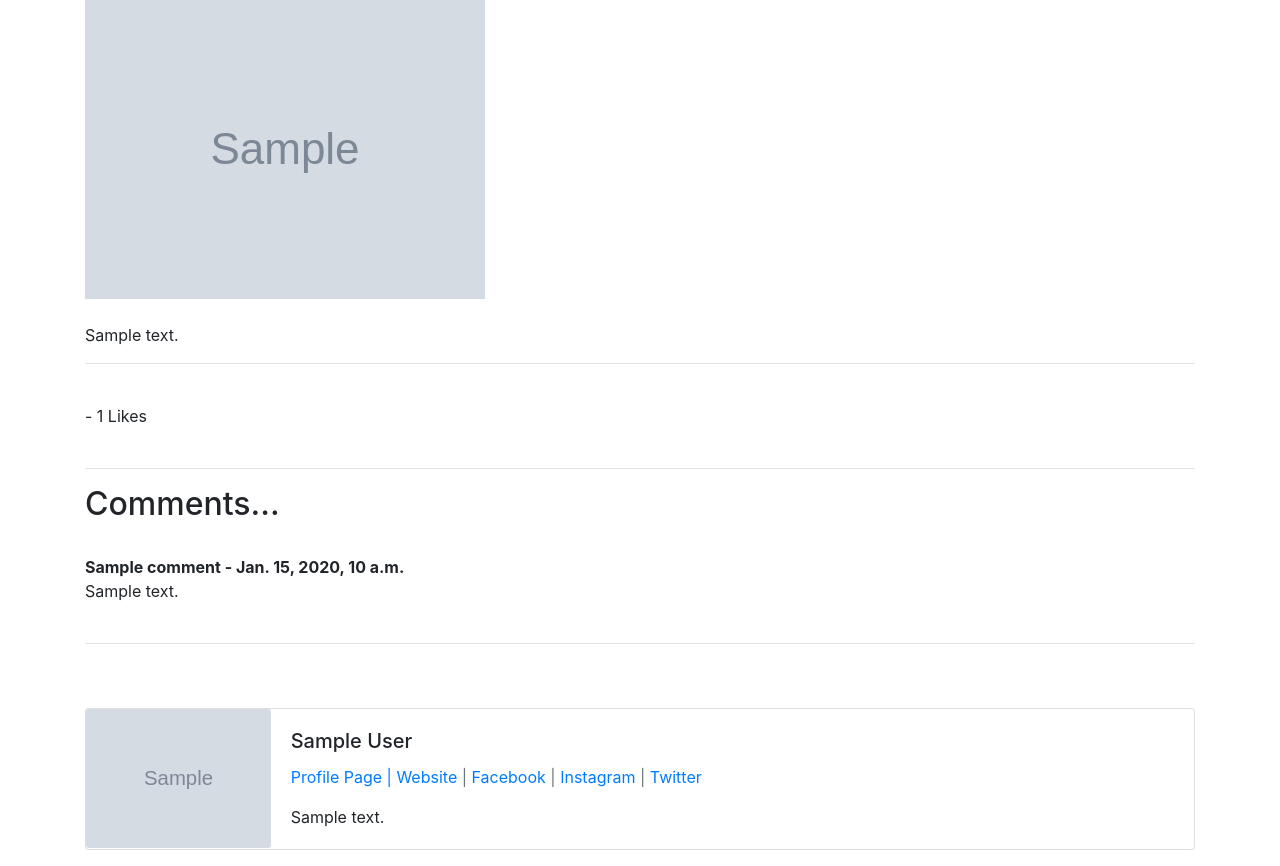
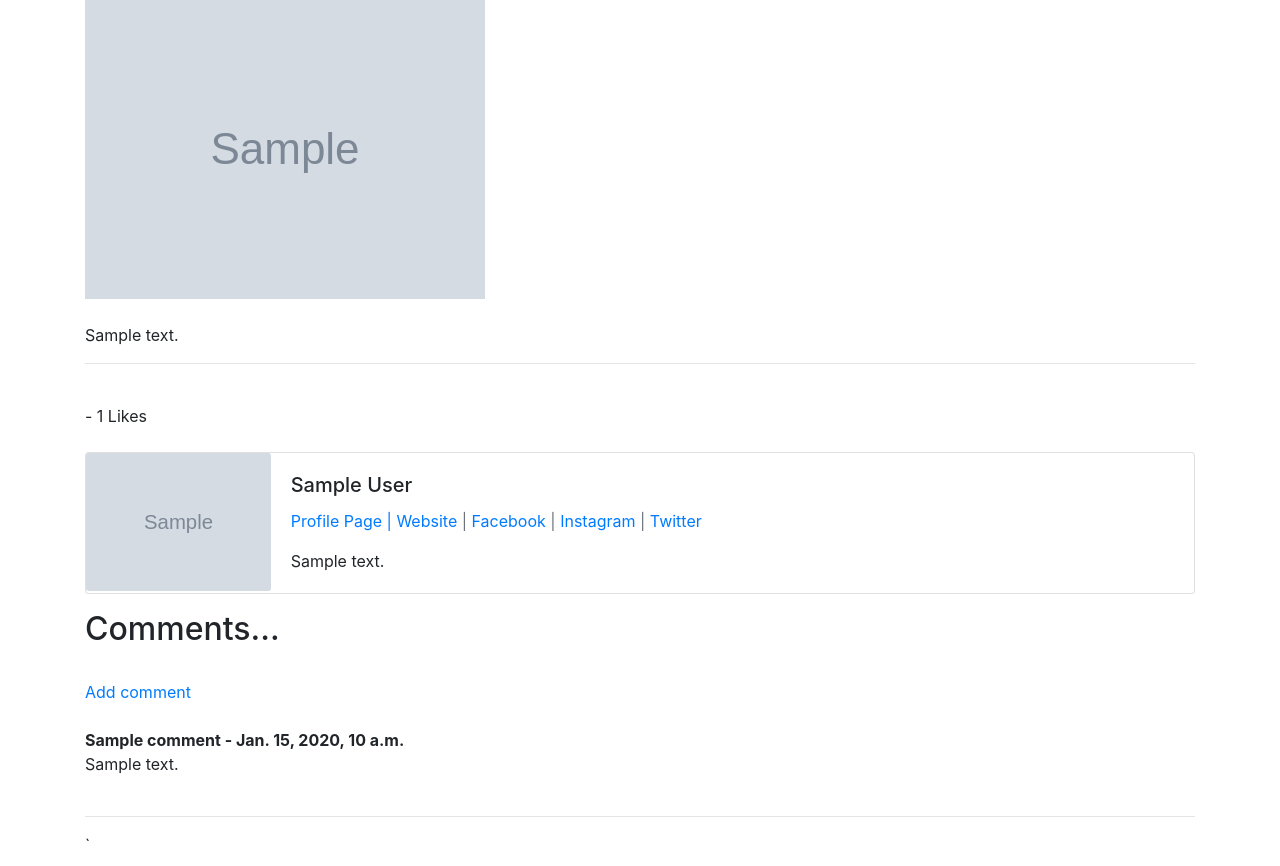
Before and after one commit to matt70iu/Project-4-fullstack-v2, a Django app: page /article/1 in a window 1280 px wide. Shown: the part 194-1060 px from the top of the page. After the commit the page ends 1035 px from the top, so only its background shows below. Run offline with Django 3.2, Linux system fonts and the light colour scheme; tables that the repository leaves empty hold one stand-in row (values such as "Sample post"); grey boxes marked "Sample" are stand-in pictures; some libraries are stand-ins or nearby versions.

Commit message:
add comments to artic detail, create new comment form and add links, create provisional logic in views and urls and test

```diff
--- a/mainblog/templates/article_details.html
+++ b/mainblog/templates/article_details.html
@@ -44,25 +44,8 @@
 
 </form>
 
-<br/>
-<hr>
-<h2>Comments...</h2>
-<br/>
-{% if not post.comments.all %}
-<p>No Comments yet...<a href="#">Add One...</a></p>
-{% else %}
-{% for comment in post.comments.all %}
-<strong>
-  {{ comment.name }} -
-  {{ comment.date_added }}
-</strong>
 <br />
-{{ comment.body }}
-<br/><br/>
-<hr>
-{% endfor %}
-{% endif %}
-<br /> <br />
+
 <div class="card mb-3">
   <div class="row no-gutters">
     <div class="col-md-2">
@@ -96,4 +79,22 @@
     </div>
   </div>
 </div>
+<h2>Comments...</h2>
+<br />
+{% if not post.comments.all %}
+<p>No Comments yet...<a href="{% url 'new_comment' post.pk %}">Add One...</a></p>
+{% else %}
+<a href="{% url 'new_comment' post.pk %}">Add comment</a>
+<br /> <br />
+{% for comment in post.comments.all %}
+<strong>
+  {{ comment.name }} -
+  {{ comment.date_added }}
+</strong>
+<br />
+{{ comment.body }}
+<br /><br />
+<hr>
+{% endfor %}
+{% endif %}`
 {% endblock %}
--- a/mainblog/urls.py
+++ b/mainblog/urls.py
@@ -1,6 +1,6 @@
 from django.urls import path
 # from . import views
-from .views import HomeView, ArticleDetailView, NewPostView, EditPostView, DeletePostView, NewCategoryView, CategoryView, LikeView
+from .views import HomeView, ArticleDetailView, NewPostView, EditPostView, DeletePostView, NewCategoryView, CategoryView, LikeView, NewCommentView
 
 urlpatterns = [
     # path('', views.home, name='home'),
@@ -12,6 +12,7 @@ urlpatterns = [
     path('article/<int:pk>/delete', DeletePostView.as_view(), name='delete_post'),
     path('category/<str:cats>/', CategoryView, name='category'),
     path('like/<int:pk>', LikeView, name='like_post'),
+    path('article/<int:pk>/comment', NewCommentView.as_view(), name='new_comment'),
 
 
 ]
--- a/mainblog/views.py
+++ b/mainblog/views.py
@@ -1,6 +1,6 @@
 from django.shortcuts import render, get_object_or_404
 from django.views.generic import ListView, DetailView, CreateView, UpdateView, DeleteView
-from .models import Post, Category
+from .models import Post, Category, Comment
 from .forms import PostForm, EditForm
 from django.urls import reverse_lazy, reverse
 from django.http import HttpResponseRedirect
@@ -69,6 +69,13 @@ class NewPostView(CreateView):
     # fields = '__all__'
 
 
+class NewCommentView(CreateView):
+    model = Comment
+    #form_class = PostForm
+    template_name = 'new_comment.html'
+    fields = '__all__'
+
+
 class NewCategoryView(CreateView):
     model = Category
     template_name = 'new_category.html'
```
Also changed, not shown: mainblog/templates/new_comment.html (added, +15 -0 lines).
